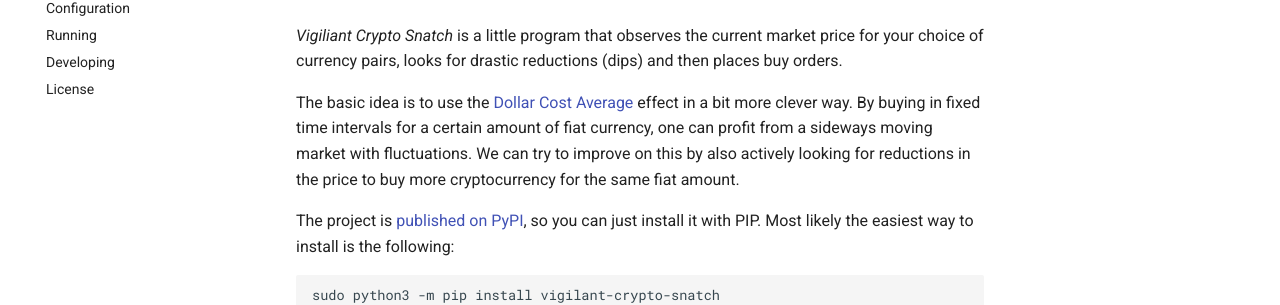
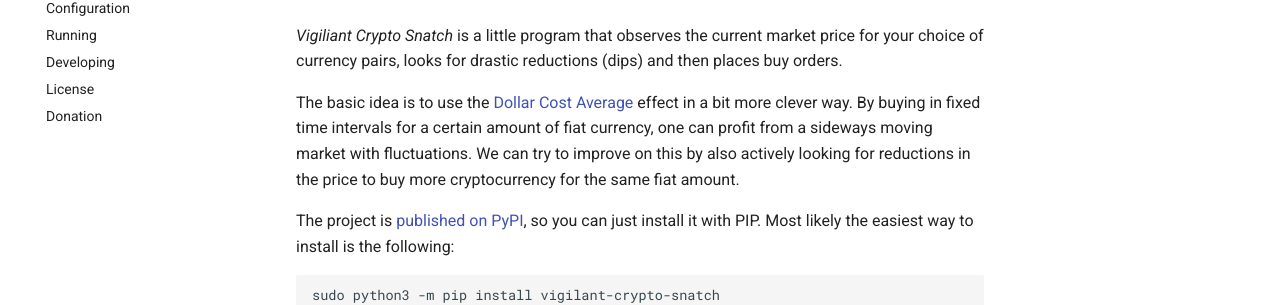
Before and after one commit to martin-ueding/vigilant-crypto-snatch, an MkDocs documentation site: the page built from docs/index.md, in a window 1280 px wide. Shown: the part 157-462 px from the top of the page. Built offline with MkDocs 1.6.1 and Material for MkDocs 9.7.7, drawn with Linux system fonts in a browser that asks for light colours.

Commit message:
donation page added

```diff
--- a/mkdocs.yml
+++ b/mkdocs.yml
@@ -9,6 +9,7 @@
   - running.md
   - developing.md
   - license.md
+  - donation.md
 
 markdown_extensions:
   - pymdownx.highlight
```
